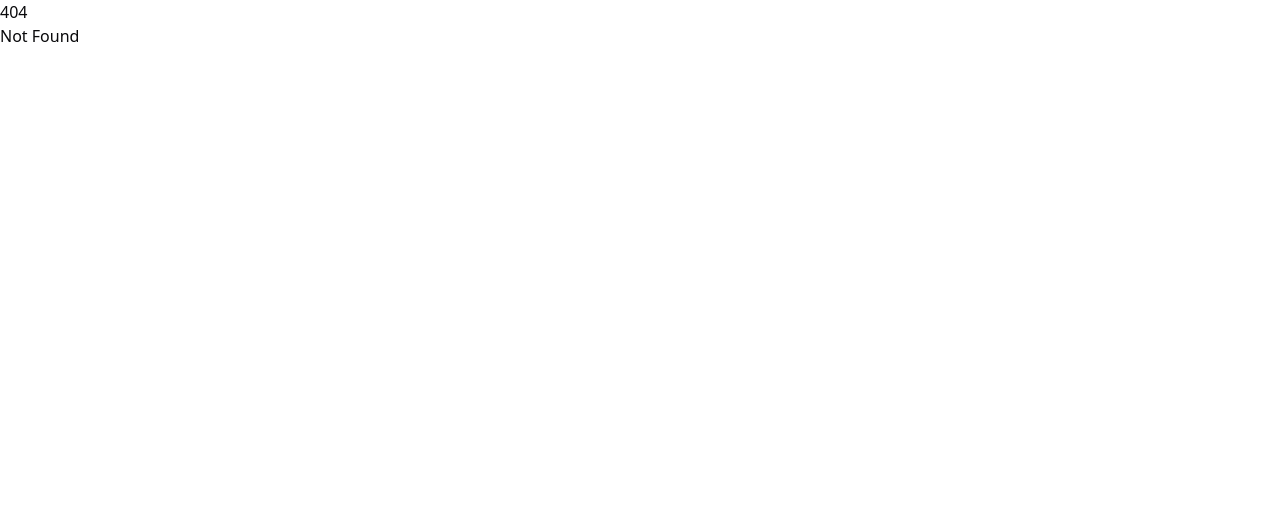
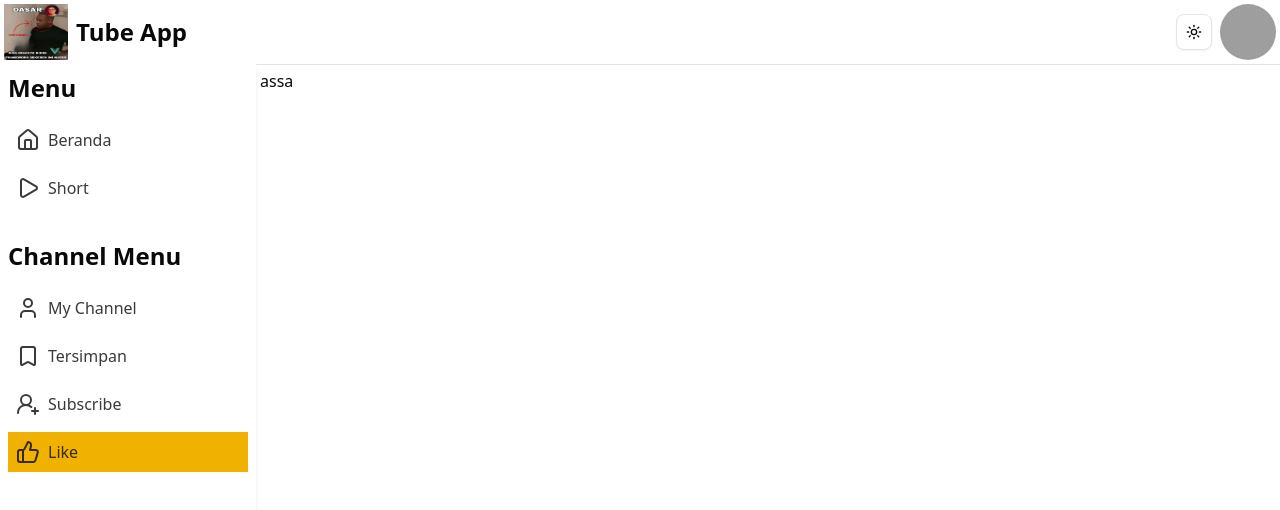
Before and after one commit to SiamAlSobari/ui_tube, a SvelteKit app: page /like in a window 1280 px wide. Before the commit this address had no page. Shown: the top 510 px of the page. Built offline with nearby package versions, Linux system fonts and the light colour scheme; grey boxes are pictures that could not be loaded.

Commit message:
feat(sidebar): add new menu items for 'Tersimpan', 'Subscribe', and 'Like' with corresponding icons feat(routes): create new pages for 'Like', 'Subscribe', and 'Tersimpan'

```diff
--- a/src/common/ui/layouts/user-sidebar.svelte
+++ b/src/common/ui/layouts/user-sidebar.svelte
@@ -1,6 +1,6 @@
 <script lang="ts">
 	import { page } from '$app/stores';
-	import { Home, Play, User } from 'lucide-svelte';
+	import { Bookmark, Home, Play, ThumbsUp, User, UserRoundPlus } from 'lucide-svelte';
 
 	interface Props {
 		isOpen: boolean;
@@ -29,6 +29,21 @@
 			name: 'My Channel',
 			icon: User,
 			href: '/channel'
+		},
+		{
+			name:'Tersimpan',
+			icon: Bookmark,
+			href: '/tersimpan'
+		},
+		{
+			name:'Subscribe',
+			icon: UserRoundPlus,
+			href: '/subscribe'
+		},
+		{
+			name:'Like',
+			icon: ThumbsUp,
+			href: '/like'
 		}
 	];
 </script>
--- /dev/null
+++ b/src/routes/(user-content)/like/+page.svelte
@@ -0,0 +1 @@
+<p>assa</p>
--- /dev/null
+++ b/src/routes/(user-content)/subscribe/+page.svelte
@@ -0,0 +1 @@
+<p>asas</p>
--- /dev/null
+++ b/src/routes/(user-content)/tersimpan/+page.svelte
@@ -0,0 +1 @@
+<p>sasasa</p>
```
